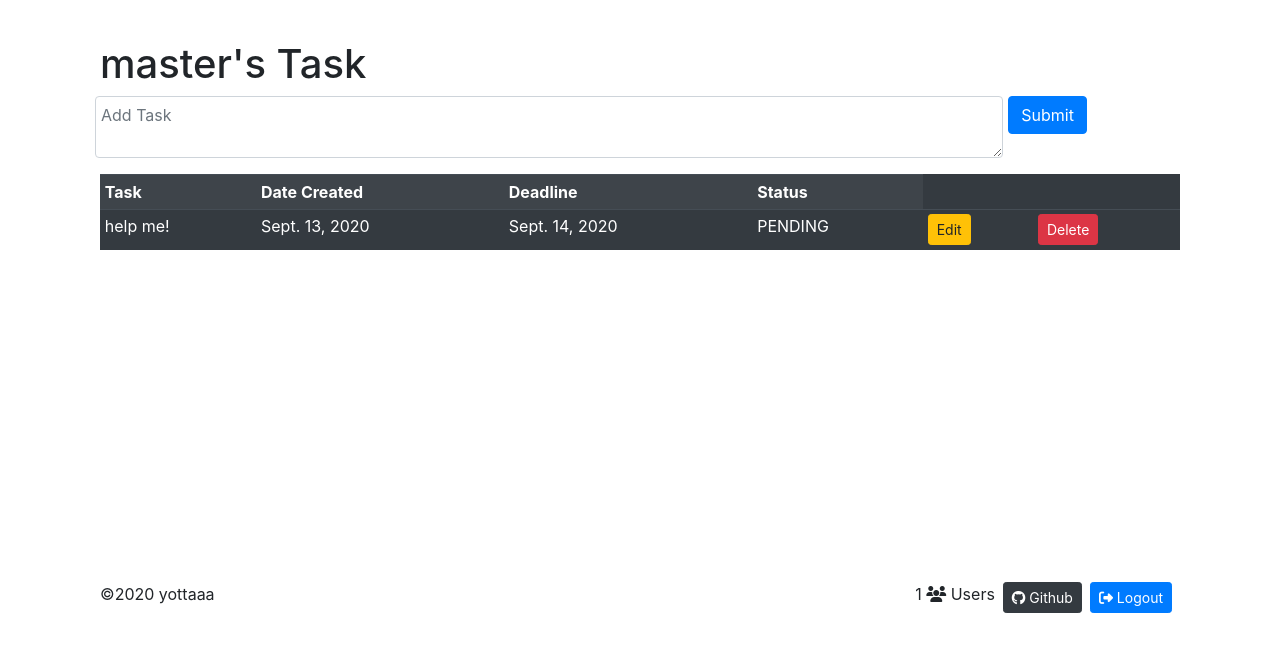
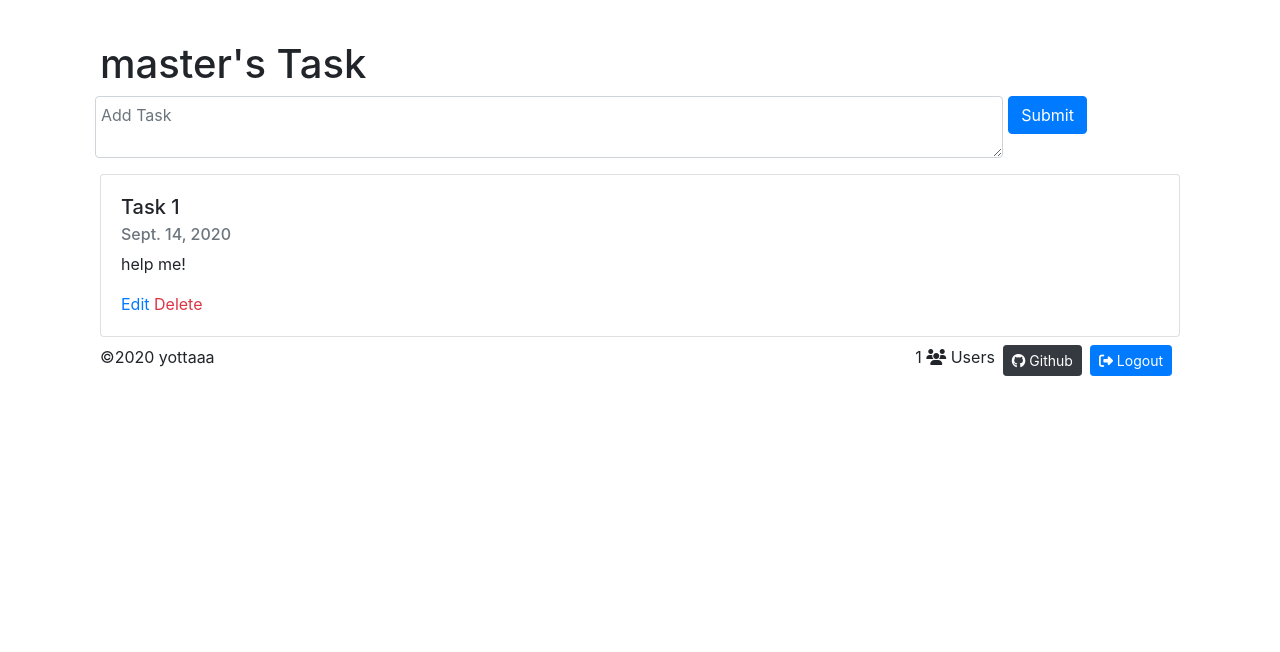
Before and after one commit to yottaaa/todowithdeadline, a Django app: page /todo/ in a window 1280 px wide. Shown: the top 652 px of the page. Run offline with Django 3.2, Linux system fonts and the light colour scheme; a user stored in the database is signed in; data comes from the database, SQL or seed files in the repository; some libraries are stand-ins or nearby versions.

Commit message:
change table to card

```diff
--- a/todoapp/templates/todoapp/index.html
+++ b/todoapp/templates/todoapp/index.html
@@ -19,26 +19,25 @@
             </div>
             <div class="col-12">
                 {% if tasks %}
-                <div class="table-container">
-                    <table class="table table-striped table-dark table-sm table-hover">
-                        <tr>
-                            <th>Task</th>
-                            <th>Date Created</th>
-                            <th>Deadline</th>
-                            <th>Status</th>
-                        </tr>
                     {% for task in tasks reversed %}
-                        <tr class="{% if task.status == 'COMPLETE' %}bg-success{% elif task.status == 'EXPIRED' %}bg-danger{% endif %}">
+                        <div class="card">
+                            <div class="card-body">
+                                <h5 class="card-title">Task {{ task.id }}</h5>
+                                <h6 class="card-subtitle mb-2 text-muted">{{ task.deadline }}</h6>
+                                <p class="card-text">{{ task.tasks }}</p>
+                                <a class="text-primary" href="{% url 'edittask' task.id %}">Edit</a>
+                                <a class="text-danger" href="{% url 'deletetask' task.id %}">Delete</a>
+                            </div>
+                        </div>
+                        <!-- <tr class="{% if task.status == 'COMPLETE' %}bg-success{% elif task.status == 'EXPIRED' %}bg-danger{% endif %}">
                             <td>{{ task.tasks }}</td>
                             <td>{{ task.date_created }}</td>
                             <td>{{ task.deadline }}</td>
                             <td>{{ task.status }}</td>
                             <td><a class="btn btn-warning btn-sm" href="{% url 'edittask' task.id %}">Edit</a></td>
                             <td><a class="btn btn-danger btn-sm" href="{% url 'deletetask' task.id %}">Delete</a></td>
-                        </tr>
+                        </tr> -->
                     {% endfor %}
-                    </table>
-                </div>
                 {% else %}
                     <p>No tasks</p>
                 {% endif %}
```
